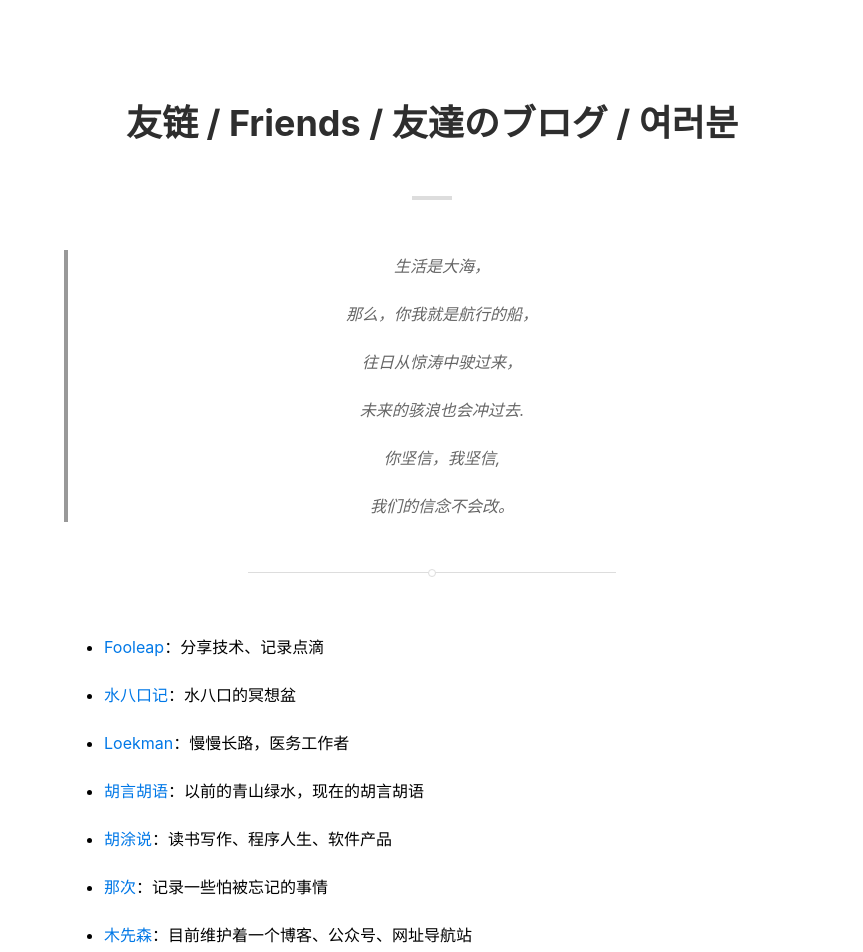
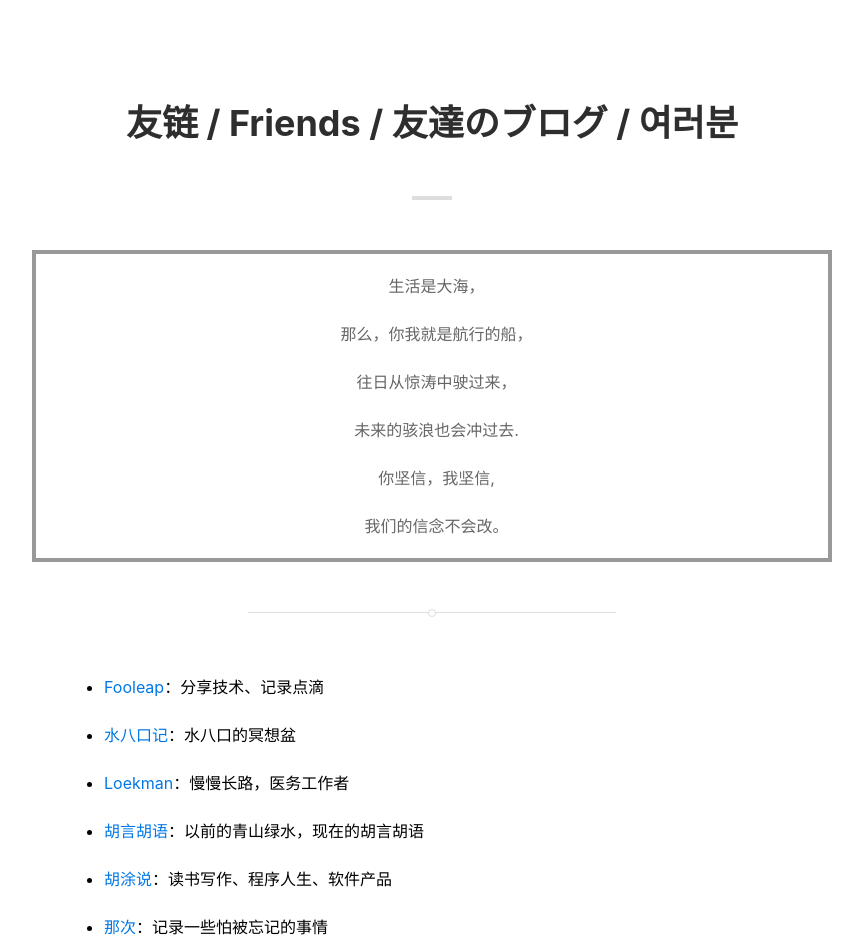
Before and after one commit to bearfm/bearfm.github.io, a Jekyll site: the page built from _pages/friend.md, in a window 1280 px wide. Shown: the part 356-1308 px from the top of the page, without its empty margins (208-1071 px from the left). Built offline with Jekyll 4.4.1, drawn with Linux system fonts in a browser that asks for light colours; nearby versions of some CDN libraries.

Commit message:
改进blockquote样式

```diff
--- a/_includes/head.html
+++ b/_includes/head.html
@@ -20,7 +20,7 @@
   <link rel="dns-prefetch" href="//cctv.cdn.bcebos.com">
   <link rel="stylesheet" href="//cdn.staticfile.net/font-awesome/6.5.1/css/all.min.css">
   <link rel="stylesheet" href="//cdn.staticfile.net/pure/3.0.0/pure.min.css" integrity="sha512-aj3VPef4Ml4KewQvoJ5b6yBRV1/tPdn7Qa0+jMccMgDFIN04PJCgWssA3RaoQDXLHGUYX2EMRRgeGK4n6duuZA==" crossorigin="anonymous">
-  <link rel="stylesheet" href="/style.css?v=0.4">
+  <link rel="stylesheet" href="/style.css?v=0.1">
   <link rel="alternate" type="application/atom+xml" title="RSS of 言井故事（9125.net）" href="//ziji.info/feed.xml">
   {% feed_meta %}
 </head>
--- a/style.css
+++ b/style.css
@@ -25,7 +25,7 @@ pre,code{padding:.1em;border-radius:.3em;border:1px solid #eee;background:rgb(25
 .post-meta{font-style:italic;font-size:87.5%;color:#999}
 .post-meta:after{content:'';display:block;width:40px;height:4px;background:#ddd;margin:50px auto}
 .post img{border-radius:8px;margin:0 -32px;width:800px;max-width:800px;box-shadow:0 4px 6px rgba(0,0,0,.04)}
-.post blockquote{margin:auto;font-style:italic;color:#666;border-left:4px solid #999;padding-left:1em}
+.post blockquote{color:#666;border:4px solid #999;margin-top:32px;margin-left:-32px;margin-right:-32px;margin-bottom:32px;padding-left:32px;padding-right:23px}
 .pagination{display:block;height:30px}
 .footer{margin:50px auto 0;padding:1em;font-size:87.5%;max-width:800px;border-top:solid 1px;border-image:linear-gradient(to right,rgba(255,255,255,0) 0,#ddd 50%,rgba(255,255,255,0) 100%) 1}
 .footer a{color:#222}
```
